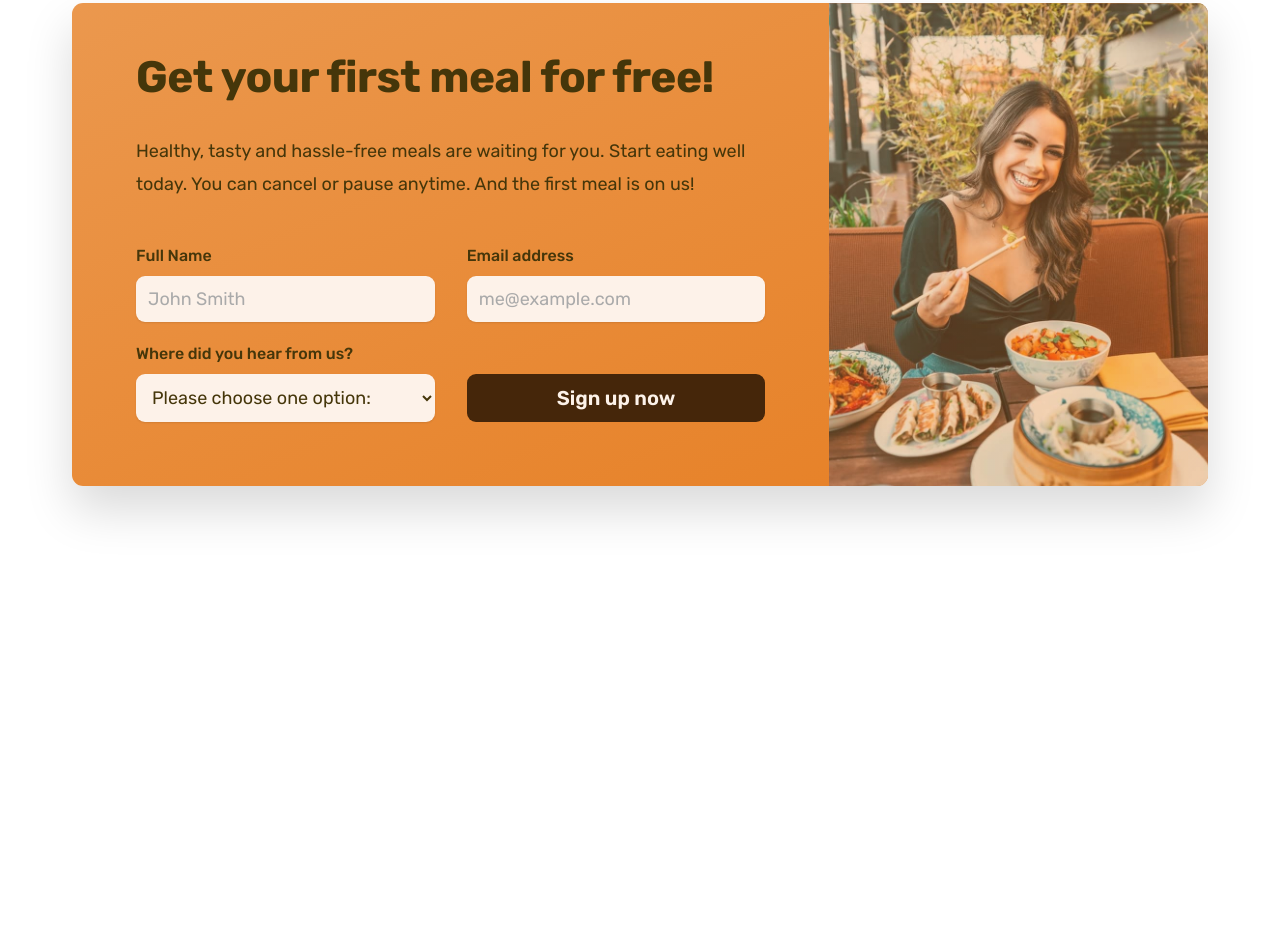
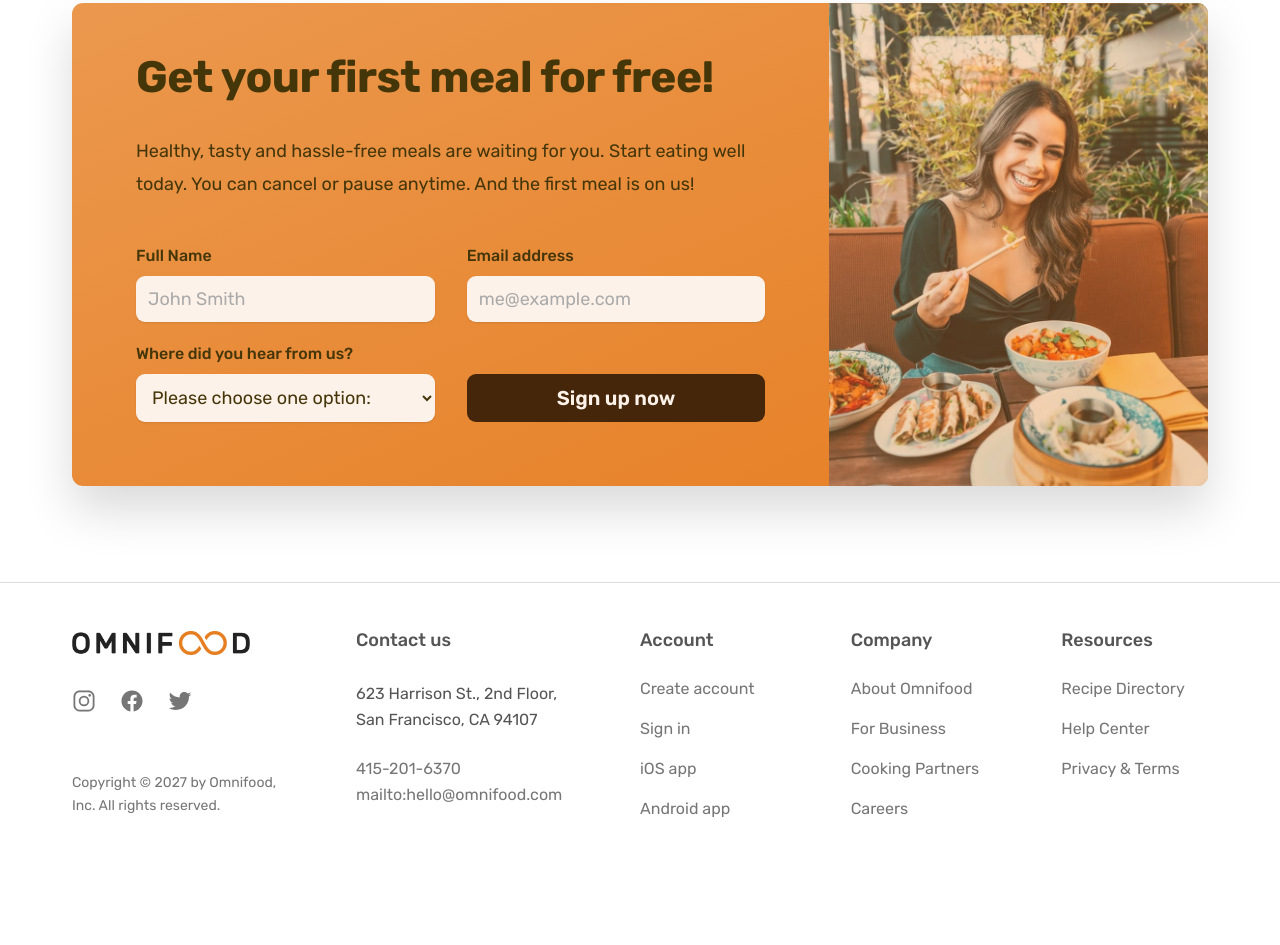
Before and after one commit to Hazhir2002/Omnifood-Desktop, a plain HTML site: page index.html in a window 1280 px wide. Shown: the part 6051-6996 px from the top of the page. Before the commit the page ends 6633 px from the top, so only its background shows below. Drawn offline with nearby package versions, Linux system fonts and the light colour scheme.

Commit message:
finished footer

```diff
--- a/css/general.css
+++ b/css/general.css
@@ -203,6 +203,10 @@ body {
   grid-template-columns: repeat(4, 1fr);
 }
 
+.grid--5-cols {
+  grid-template-columns: repeat(5, 1fr);
+}
+
 .grid--center-v {
   align-items: center;
 }
--- a/css/style.css
+++ b/css/style.css
@@ -519,3 +519,80 @@
 .cta-form input::placeholder {
   color: #aaa;
 }
+
+/***********************/
+/* FOOTER SECTION */
+/***********************/
+
+.footer {
+  padding: 4.8rem 0 12.8rem 0;
+  border-top: 0.1rem solid #ddd;
+}
+
+.grid--footer {
+  grid-template-columns: 1.5fr 1.5fr 1fr 1fr 1fr;
+}
+
+.logo-col {
+  display: flex;
+  flex-direction: column;
+}
+
+.footer-logo {
+  display: block;
+  margin-bottom: 3.2rem;
+}
+
+.social-links {
+  list-style: none;
+  display: flex;
+  gap: 2.4rem;
+}
+
+.social-icon {
+  height: 2.4rem;
+  width: 2.4rem;
+}
+
+.copyright {
+  font-size: 1.4rem;
+  line-height: 1.6;
+  color: #767676;
+  margin-top: auto;
+}
+
+.footer-heading {
+  font-size: 1.8rem;
+  font-weight: 500;
+  margin-bottom: 3.2rem;
+}
+
+.contacts {
+  font-style: normal;
+  font-size: 1.6rem;
+  line-height: 1.6;
+}
+
+.address {
+  margin-bottom: 2.4rem;
+}
+
+.footer-nav {
+  list-style: none;
+  display: flex;
+  flex-direction: column;
+  gap: 2.4rem;
+}
+
+.footer-link:link,
+.footer-link:visited {
+  text-decoration: none;
+  font-size: 1.6rem;
+  color: #767676;
+  transition: all 0.3s;
+}
+
+.footer-link:hover,
+.footer-link:active {
+  color: #555;
+}
--- a/index.html
+++ b/index.html
@@ -576,6 +576,78 @@
       </section>
     </main>
 
+    <footer class="footer">
+      <div class="container grid grid--footer">
+        <div class="logo-col">
+          <a href="#" class="footer-logo"
+            ><img class="logo" alt="Omnifood logo" src="img/omnifood-logo.png"
+          /></a>
+
+          <ul class="social-links">
+            <li>
+              <a class="footer-link" href="#"
+                ><ion-icon class="social-icon" name="logo-instagram"></ion-icon
+              ></a>
+            </li>
+            <li>
+              <a class="footer-link" href="#"
+                ><ion-icon class="social-icon" name="logo-facebook"></ion-icon
+              ></a>
+            </li>
+            <li>
+              <a class="footer-link" href="#"
+                ><ion-icon class="social-icon" name="logo-twitter"></ion-icon
+              ></a>
+            </li>
+          </ul>
+
+          <p class="copyright">
+            Copyright &copy; 2027 by Omnifood, Inc. All rights reserved.
+          </p>
+        </div>
+        <div class="address-col">
+          <p class="footer-heading">Contact us</p>
+          <address class="contacts">
+            <p class="address">
+              623 Harrison St., 2nd Floor, San Francisco, CA 94107
+            </p>
+            <p>
+              <a class="footer-link" href="tel:415-201-6370">415-201-6370</a
+              ><br /><a class="footer-link" href="mailto:hello@omnifood.com"
+                >mailto:hello@omnifood.com</a
+              >
+            </p>
+          </address>
+        </div>
+        <nav class="nav-col">
+          <p class="footer-heading">Account</p>
+          <ul class="footer-nav">
+            <li><a class="footer-link" href="#">Create account</a></li>
+            <li><a class="footer-link" href="#">Sign in</a></li>
+            <li><a class="footer-link" href="#">iOS app</a></li>
+            <li><a class="footer-link" href="#">Android app</a></li>
+          </ul>
+        </nav>
+        <nav class="nav-col">
+          <p class="footer-heading">Company</p>
+          <ul class="footer-nav">
+            <li><a class="footer-link" href="#">About Omnifood</a></li>
+            <li><a class="footer-link" href="#">For Business</a></li>
+            <li><a class="footer-link" href="#">Cooking Partners</a></li>
+            <li><a class="footer-link" href="#">Careers</a></li>
+          </ul>
+        </nav>
+        <nav class="nav-col">
+          <p class="footer-heading">Resources</p>
+          <ul class="footer-nav">
+            <li><a class="footer-link" href="#">Recipe Directory</a></li>
+            <li><a class="footer-link" href="#">Help Center</a></li>
+            <li><a class="footer-link" href="#">Privacy & Terms</a></li>
+          </ul>
+        </nav>
+      </div>
+    </footer>
+
     <script
       type="module"
       src="https://unpkg.com/ionicons@7.1.0/dist/ionicons/ionicons.esm.js"
```
